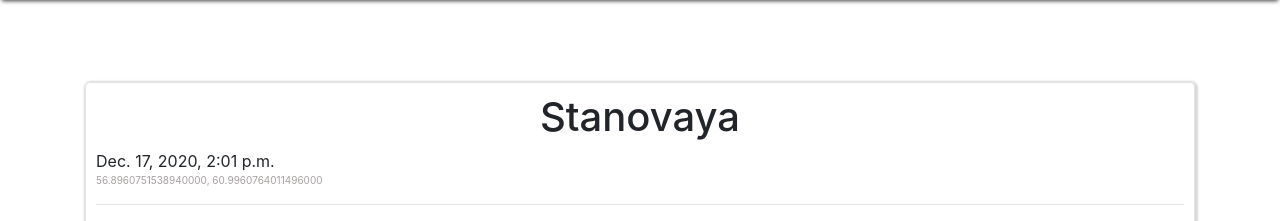
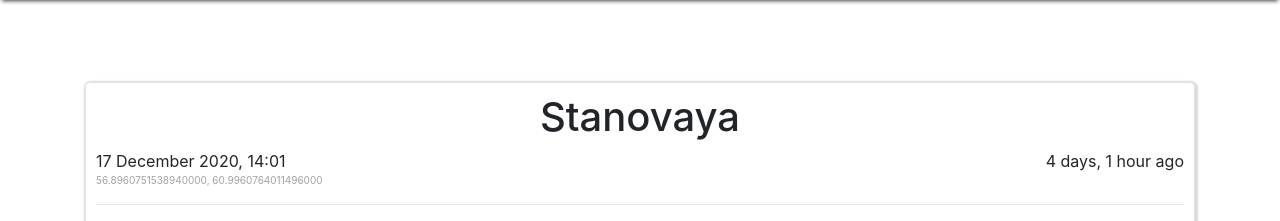
Before and after one commit to rsh-12/remember-places, a Django app: page /memory/11/ in a window 1280 px wide. Shown: the part 86-307 px from the top of the page. Run offline with Django 3.2, Linux system fonts and the light colour scheme; a user stored in the database is signed in; data comes from the database, SQL or seed files in the repository; some libraries are stand-ins or nearby versions.

Commit message:
Update datetime formats

```diff
--- a/templates/memories/memories.html
+++ b/templates/memories/memories.html
@@ -48,7 +48,7 @@
                 <div class="d-flex justify-content-between">
                     <a href="{{ place.get_absolute_url }}">{{ place.name }}</a>
                     <div class="d-flex justify-content-between">
-                        <span class="created">{{ place.created_at|date:"d.m.Y, H:i:s" }}</span>
+                        <span class="created">{{ place.created_at|date:"d.m.y, H:i" }}</span>
 
                         <div>
                             <a class="btn btn-secondary mr-2"
--- a/templates/memories/memory.html
+++ b/templates/memories/memory.html
@@ -26,7 +26,10 @@
     <div class="text-desc">
 
         <h1 id="place-name" class="text-center">{{ place.name }}</h1>
-        <span>{{ place.created_at }}</span>
+        <div class="d-flex justify-content-between">
+            <span>{{ place.created_at|date:"d E Y, H:i" }}</span>
+            <span>{{ place.created_at|timesince }} ago</span>
+        </div>
         <div class="text-small">
             <span id="x">{{ place.latitude }}</span>, <span id="y">{{ place.longitude }}</span>
         </div>
```
